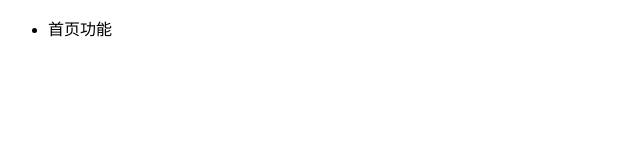
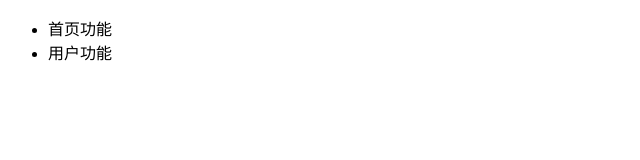
Before and after one commit to GEMisyzcGod/nbclass, a plain HTML site: page index.html in a window 1280 px wide. Shown: the whole page, without its empty margins (0-640 px from the left). Drawn offline with Linux system fonts and the light colour scheme.

Commit message:
这是用户功能

```diff
--- a/index.html
+++ b/index.html
@@ -8,6 +8,7 @@
 <body>
     <ul>
         <li>首页功能</li>
+        <li>用户功能</li>
     </ul>
 </body>
 </html>
```
